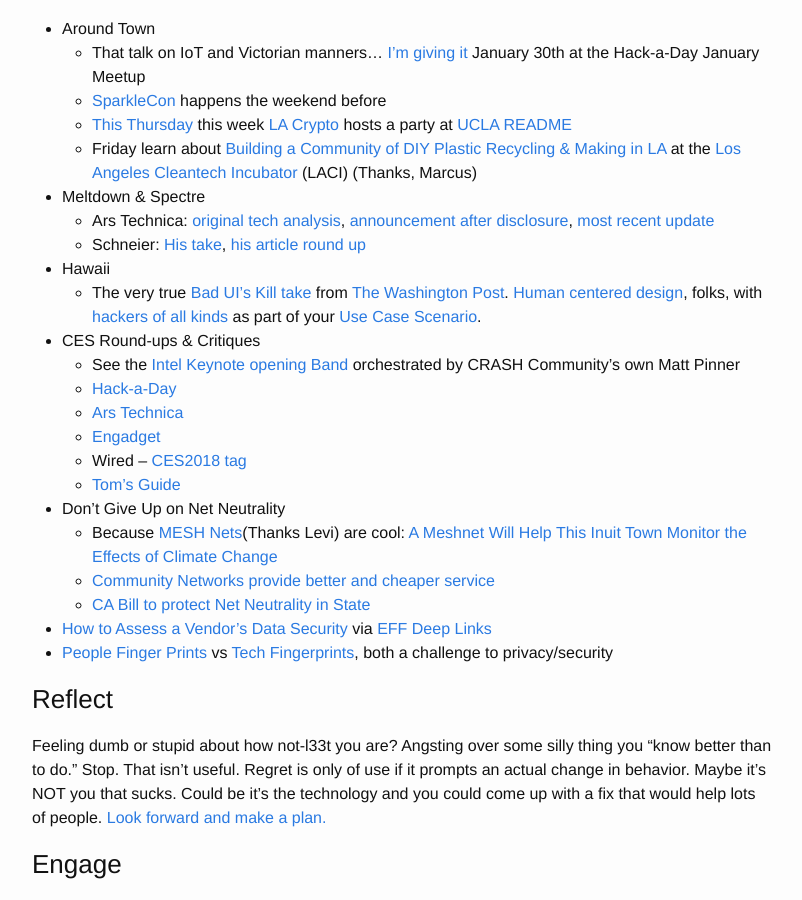
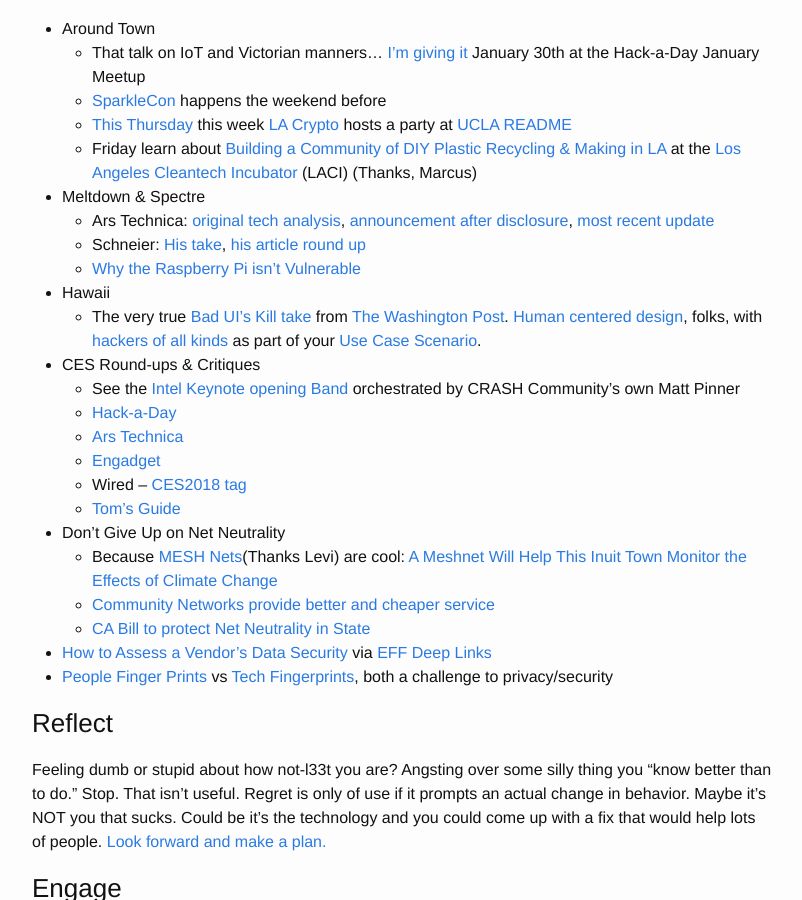
Before and after one commit to CRASHSpace/tuesday, a Jekyll site: the page built from _posts/2018-01-16-tuesday-sweep.md, in a window 1280 px wide and 900 px high, scrolled down 1011 px. Shown: the whole window, without its empty margins (238-1040 px from the left). Built offline with Jekyll 4.4.1, drawn with Linux system fonts in a browser that asks for light colours.

Commit message:
update - add link
raspberry pi and spectre

```diff
--- a/_posts/2018-01-16-tuesday-sweep.md
+++ b/_posts/2018-01-16-tuesday-sweep.md
@@ -39,6 +39,7 @@
 *   Meltdown & Spectre
     *   Ars Technica: [original tech analysis](https://arstechnica.com/gadgets/2018/01/whats-behind-the-intel-design-flaw-forcing-numerous-patches/), [announcement after disclosure](https://arstechnica.com/gadgets/2018/01/meltdown-and-spectre-every-modern-processor-has-unfixable-security-flaws/), [most recent update](https://arstechnica.com/gadgets/2018/01/spectre-and-meltdown-patches-causing-trouble-as-realistic-attacks-get-closer/)
     *   Schneier: [His take](https://www.schneier.com/blog/archives/2018/01/spectre_and_mel_1.html), [his article round up](https://www.schneier.com/blog/archives/2018/01/spectre_and_mel.html)
+    * [Why the Raspberry Pi isn't Vulnerable](https://www.raspberrypi.org/blog/why-raspberry-pi-isnt-vulnerable-to-spectre-or-meltdown/)
 *   Hawaii
     *   The very true [Bad UI’s Kill take](https://www.ixquick.com/do/dsearch?query=bad+UI+Kills&cat=web&pl=opensearch&language=english) from [The Washington Post](https://www.washingtonpost.com/news/post-nation/wp/2018/01/14/hawaii-missile-alert-how-one-employee-pushed-the-wrong-button-and-caused-a-wave-of-panic/?utm_term=.eb47c9eece40). [Human centered design](https://www.plusacumen.org/courses/introduction-human-centered-design), folks, with [hackers of all kinds](https://blog.crashspace.org/2016/12/one-thing-to-do-today-threat-model-part-2-who-is-the-threat-anyway/) as part of your [Use Case Scenario](http://www.humanfactors.com/newsletters/tell_me_the_story.asp).
 *   CES Round-ups & Critiques
```
